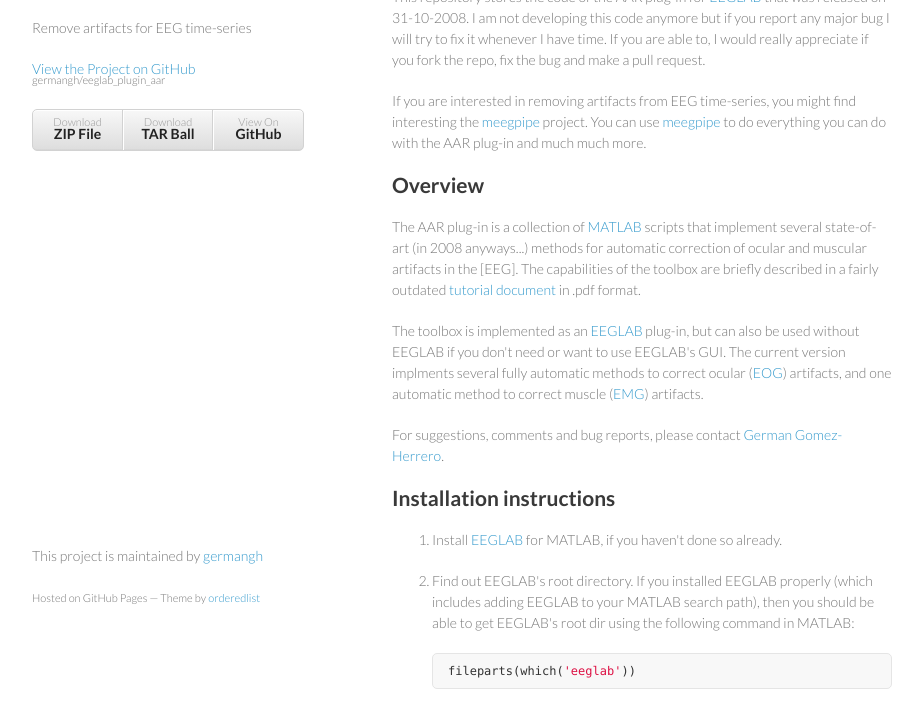
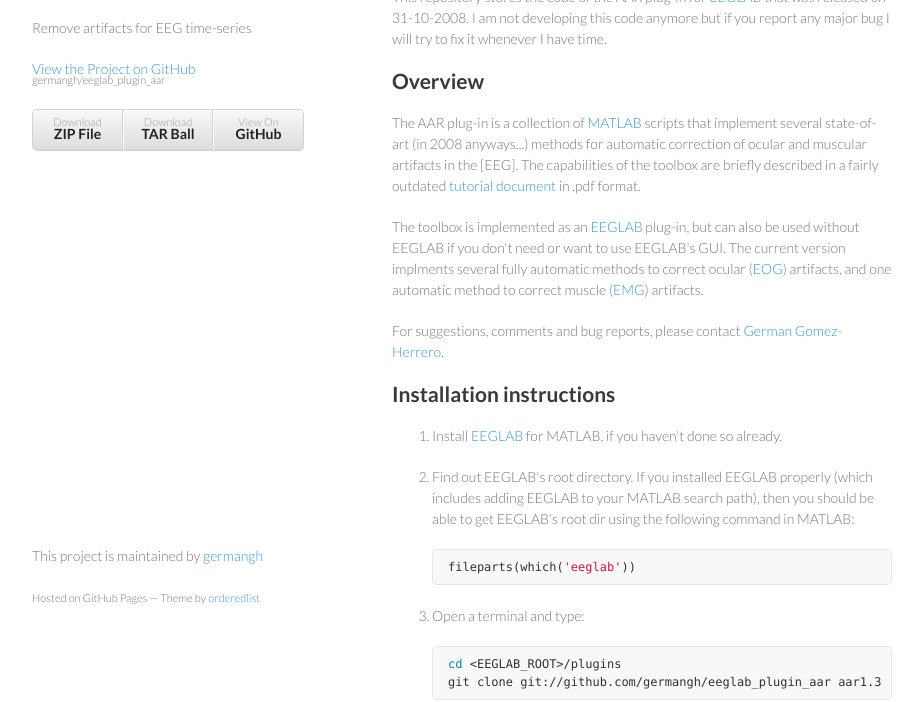
Before and after one commit to germangh/eeglab_plugin_aar, a plain HTML site: page index.html in a window 1280 px wide. Shown: the part 123-825 px from the top of the page, without its empty margins (178-1101 px from the left). Drawn offline with Linux system fonts and the light colour scheme.

```diff
--- a/index.html
+++ b/index.html
@@ -33,13 +33,7 @@
 
 <p>This repository stores the code of the AAR plug-in for <a href="http://sccn.ucsd.edu/eeglab/">EEGLAB</a> that was
 released on 31-10-2008. I am not developing this code anymore but if you report
-any major bug I will try to fix it whenever I have time. If you are able to,
-I would really appreciate if you fork the repo, fix the bug and make a pull
-request.</p>
-
-<p>If you are interested in removing artifacts from EEG time-series, you might find
-interesting the <a href="http://germangh.com/meegpipe">meegpipe</a> project. You can use <a href="http://germangh.com/meegpipe">meegpipe</a>
-to do everything you can do with the AAR plug-in and much much more.</p>
+any major bug I will try to fix it whenever I have time.</p>
 
 <h2>
 <a name="overview" class="anchor" href="#overview"><span class="octicon octicon-link"></span></a>Overview</h2>
```
Also changed, not shown: params.json (+1 -1 lines).
